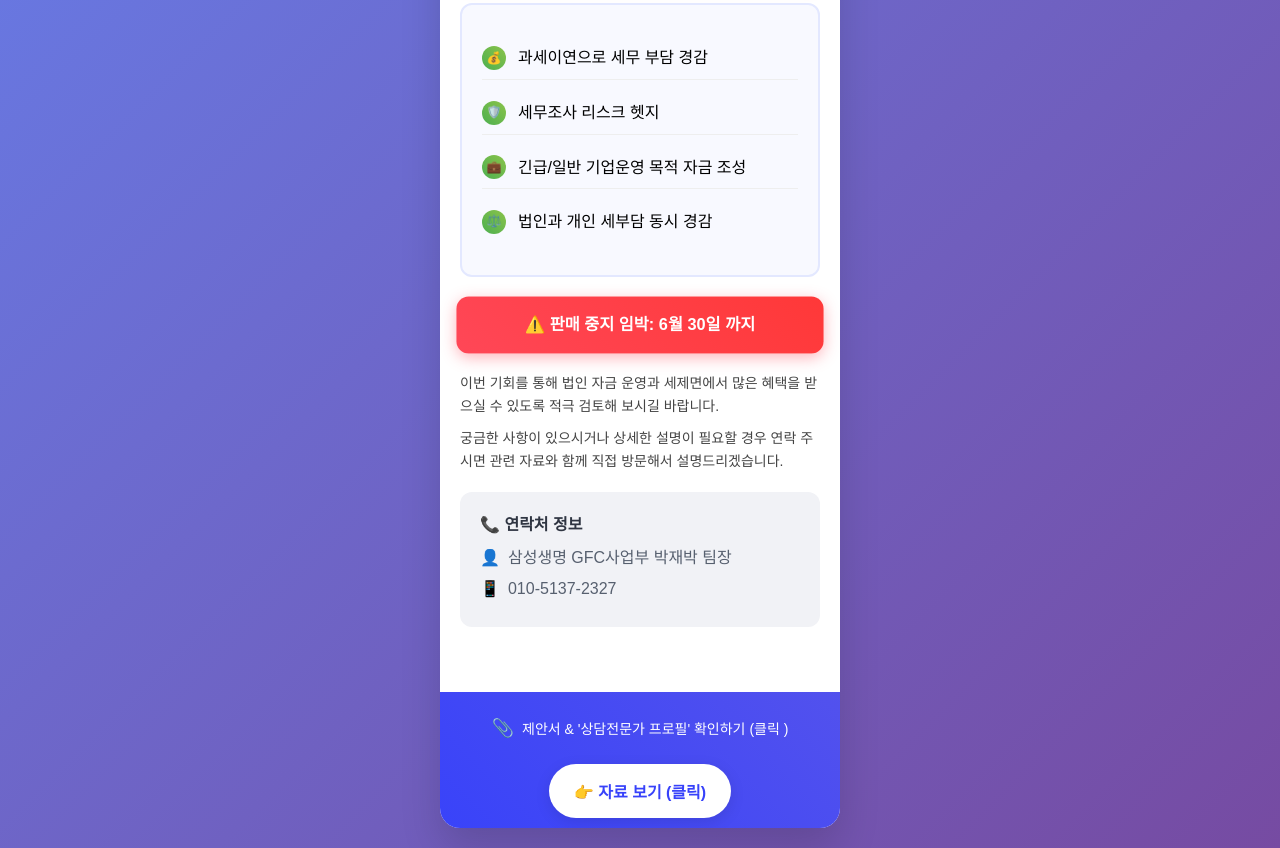
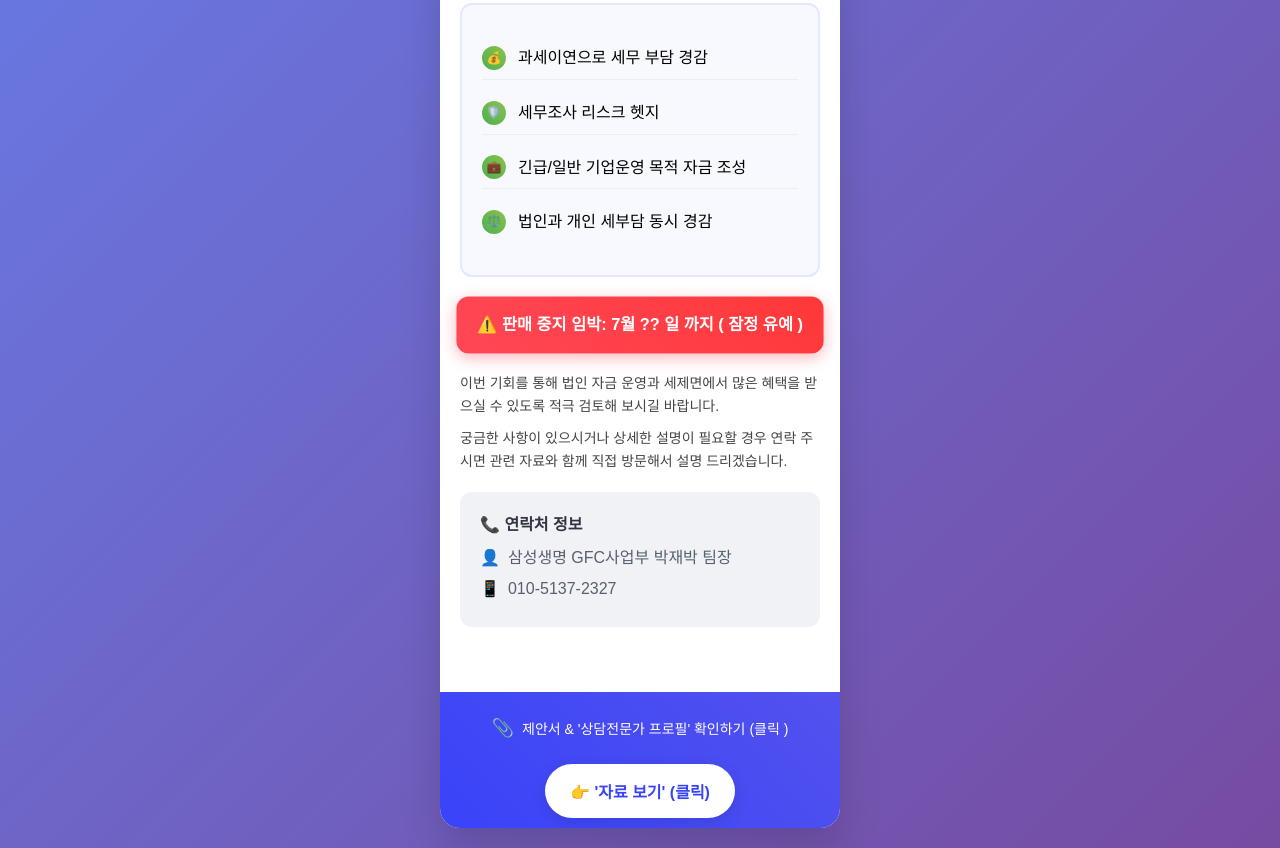
Before and after one commit to jbebakPark/my-website, a plain HTML site: page index.html in a window 1280 px wide. Shown: the part 344-1192 px from the top of the page. Drawn offline with Linux system fonts and the light colour scheme.

Commit message:
Update index.html

```diff
--- a/index.html
+++ b/index.html
@@ -257,7 +257,7 @@
             </div>
 
             <div class="urgent-notice">
-                ⚠️ 판매 중지 임박: 6월 30일 까지
+                ⚠️ 판매 중지 임박: 7월 ?? 일 까지 ( 잠정 유예 )
             </div>
 
             <div class="text-content">
@@ -265,7 +265,7 @@
             </div>
 
             <div class="text-content">
-                궁금한 사항이 있으시거나 상세한 설명이 필요할 경우 연락 주시면 관련 자료와 함께 직접 방문해서 설명드리겠습니다.
+                궁금한 사항이 있으시거나 상세한 설명이 필요할 경우 연락 주시면 관련 자료와 함께 직접 방문해서 설명 드리겠습니다.
             </div>
 
             <div class="contact-info">
@@ -286,7 +286,7 @@
                 <span class="emoji">📎</span>제안서 & '상담전문가 프로필' 확인하기 (클릭 )
             </div>
             <a href="https://myip.kr/RoOqX" class="link-button" target="_blank">
-                👉 자료 보기 (클릭)
+                👉 '자료 보기' (클릭)
             </a>
         </div>
     </div>
```
